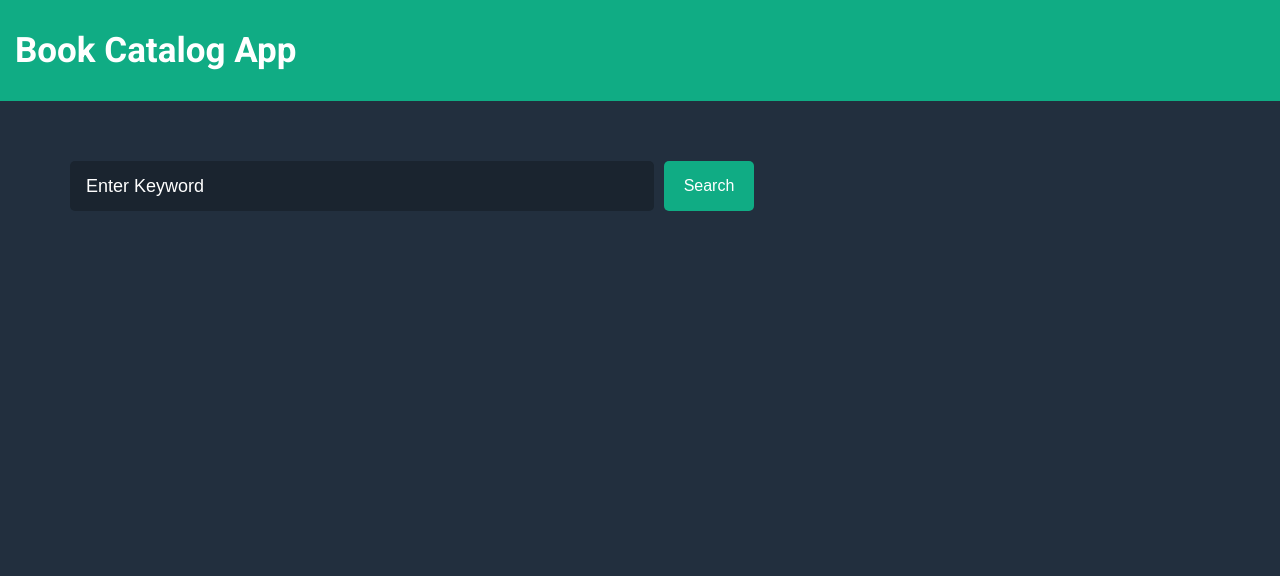
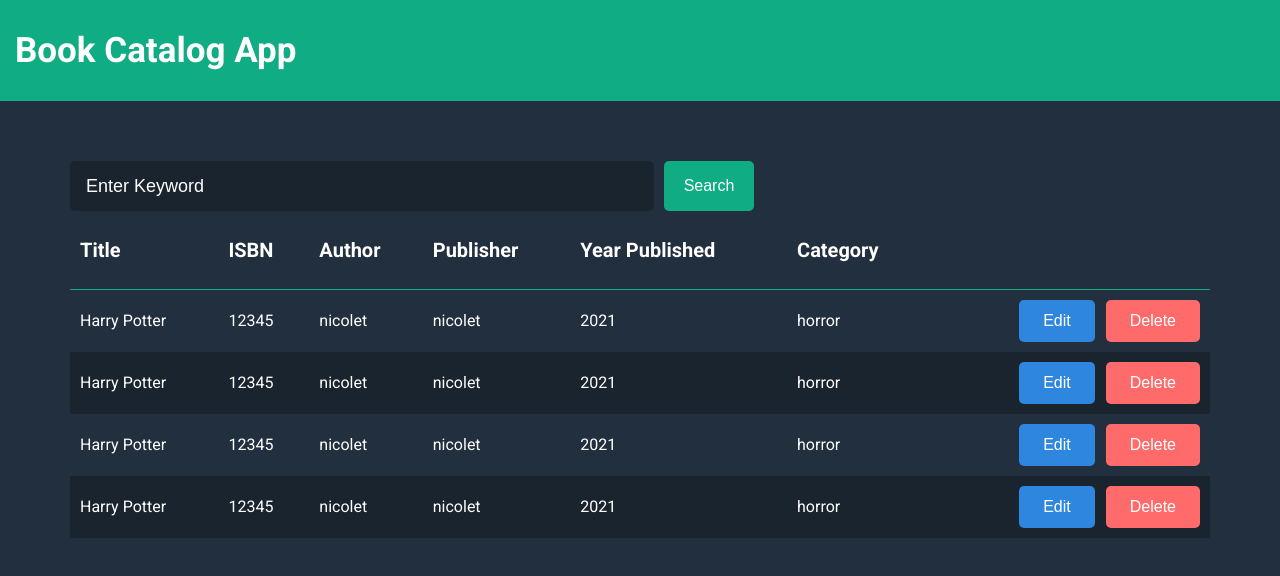
Before and after one commit to niketski/react-book-catalog-app, a React (Create React App) app: page / in a window 1280 px wide. Shown: the top 576 px of the page. Built offline with nearby package versions, Linux system fonts and the light colour scheme.

Commit message:
added static books table

```diff
--- a/src/App.css
+++ b/src/App.css
@@ -3,7 +3,9 @@
     --secondary-color: #1dd1a1;
     --background-color: #222f3e;
     --color-danger: #ff6b6b;
+    --color-danger-secondary: #a54c4c;
     --color-primary: #2e86de;
+    --color-primary-secondary: #2365a7;
     --site-transition: all .4s ease;
 }
 
@@ -44,6 +46,44 @@ main {
     background-color: var(--secondary-color);
 }
 
+.btnDanger {
+    appearance: none;
+    outline: none;
+    background: var(--color-danger);
+    border: none;
+    color: #fff;
+    padding: 10px 30px;
+    font-size: 16px;
+    font-weight: 500;
+    border-radius: 5px;
+    cursor: pointer;
+    height: 50px;
+    transition: var(--site-transition);
+}
+
+.btnDanger:hover {
+    background-color: var(--color-danger-secondary);
+}
+
+.btnSecondary {
+    appearance: none;
+    outline: none;
+    background: var(--color-primary);
+    border: none;
+    color: #fff;
+    padding: 10px 30px;
+    font-size: 16px;
+    font-weight: 500;
+    border-radius: 5px;
+    cursor: pointer;
+    height: 50px;
+    transition: var(--site-transition);
+}
+
+.btnSecondary:hover {
+    background-color: var(--color-primary-secondary);
+}
+
 .inputField label {
     display: none;
 }
--- a/src/App.js
+++ b/src/App.js
@@ -3,6 +3,7 @@ import './App.css';
 
 import Header from './components/header/Header';
 import SearchBook from './components/searchBook/SearchBook';
+import BooksTable from './components/booksTable/BooksTable';
 
 class App extends React.Component {
   constructor(props) {
@@ -15,6 +16,7 @@ class App extends React.Component {
         <Header/>
         <main>
           <SearchBook/>
+          <BooksTable/>
         </main>
       </React.Fragment>
     );
--- /dev/null
+++ b/src/components/booksTable/BooksTable.js
@@ -0,0 +1,77 @@
+import styles from './BooksTable.module.css';
+
+function BooksTable(props) {
+
+    return (
+
+        <div className={styles.booksTable}>
+            <table>
+                <thead>
+                    <tr>
+                        <th scope="col">Title</th>
+                        <th scope="col">ISBN</th>
+                        <th scope="col">Author</th>
+                        <th scope="col">Publisher</th>
+                        <th scope="col">Year Published</th>
+                        <th scope="col">Category</th>
+                        <th scope="col"></th>
+                    </tr>
+                </thead>
+                <tbody>
+                    <tr>
+                        <td>Harry Potter</td>
+                        <td>12345</td>
+                        <td>nicolet</td>
+                        <td>nicolet</td>
+                        <td>2021</td>
+                        <td>horror</td>
+                        <td className={styles.booksTableControl}>
+                            <button type="button" className="btnSecondary booksEdit">Edit</button>
+                            <button type="button" className="btnDanger booksDelete">Delete</button>
+                        </td>
+                    </tr>
+                    <tr>
+                        <td>Harry Potter</td>
+                        <td>12345</td>
+                        <td>nicolet</td>
+                        <td>nicolet</td>
+                        <td>2021</td>
+                        <td>horror</td>
+                        <td className={styles.booksTableControl}>
+                            <button type="button" className="btnSecondary booksEdit">Edit</button>
+                            <button type="button" className="btnDanger booksDelete">Delete</button>
+                        </td>
+                    </tr>
+                    <tr>
+                        <td>Harry Potter</td>
+                        <td>12345</td>
+                        <td>nicolet</td>
+                        <td>nicolet</td>
+                        <td>2021</td>
+                        <td>horror</td>
+                        <td className={styles.booksTableControl}>
+                            <button type="button" className="btnSecondary booksEdit">Edit</button>
+                            <button type="button" className="btnDanger booksDelete">Delete</button>
+                        </td>
+                    </tr>
+                    <tr>
+                        <td>Harry Potter</td>
+                        <td>12345</td>
+                        <td>nicolet</td>
+                        <td>nicolet</td>
+                        <td>2021</td>
+                        <td>horror</td>
+                        <td className={styles.booksTableControl}>
+                            <button type="button" className="btnSecondary booksEdit">Edit</button>
+                            <button type="button" className="btnDanger booksDelete">Delete</button>
+                        </td>
+                    </tr>
+                </tbody>
+            </table>
+        </div>
+
+    );
+
+}
+
+export default BooksTable;
--- /dev/null
+++ b/src/components/booksTable/BooksTable.module.css
@@ -0,0 +1,51 @@
+.booksTable {
+    display: block;
+}
+
+    .booksTable table {
+        width: 100%;
+        border-collapse: collapse;
+    }
+
+        .booksTable thead {
+            height: 78px;
+            border-bottom: 1px solid var(--primary-color);
+        }
+
+            .booksTable thead th {
+                text-align: left;
+                font-size: 20px;
+                padding: 10px;
+            }
+
+        .booksTableControl {
+            text-align: right;
+        }
+
+            .booksTableControl button {
+                display: inline-block;
+                vertical-align: middle;
+                margin-right: 11px;
+                height: 42px;
+                padding: 7px 24px;
+            }
+
+            .booksTableControl button:last-child {
+                margin-right: 0;
+            }
+
+        .booksTable tbody tr {
+            transition: var(--site-transition);
+        }
+
+        .booksTable tbody tr:hover {
+            background-color: var(--primary-color) !important;
+        }
+
+        .booksTable tbody tr:nth-child(even) {
+            background: #1a242f;
+        }
+
+            .booksTable td {
+                padding: 10px;
+            }
```
